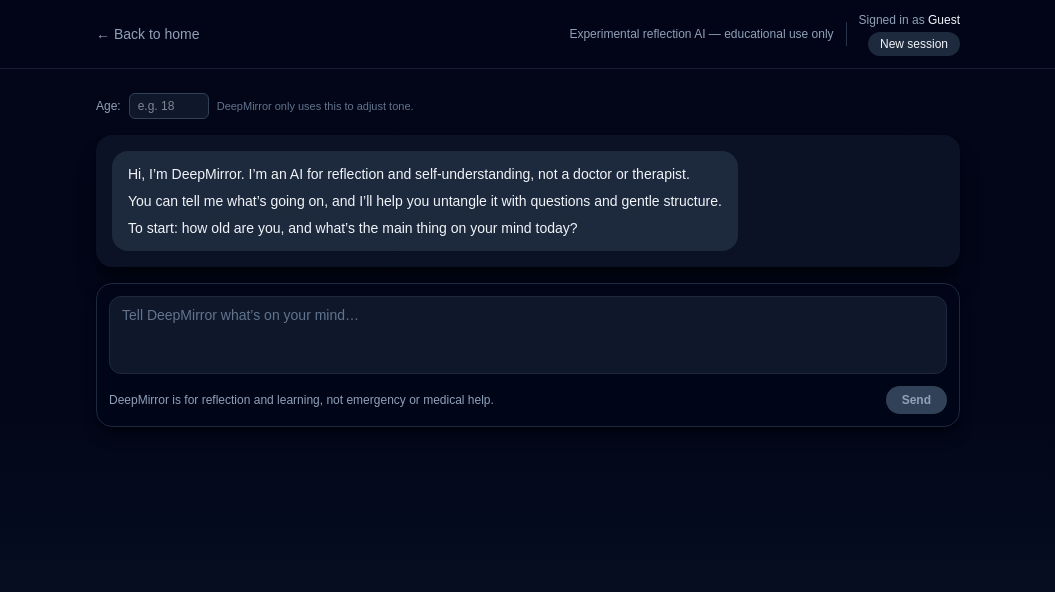
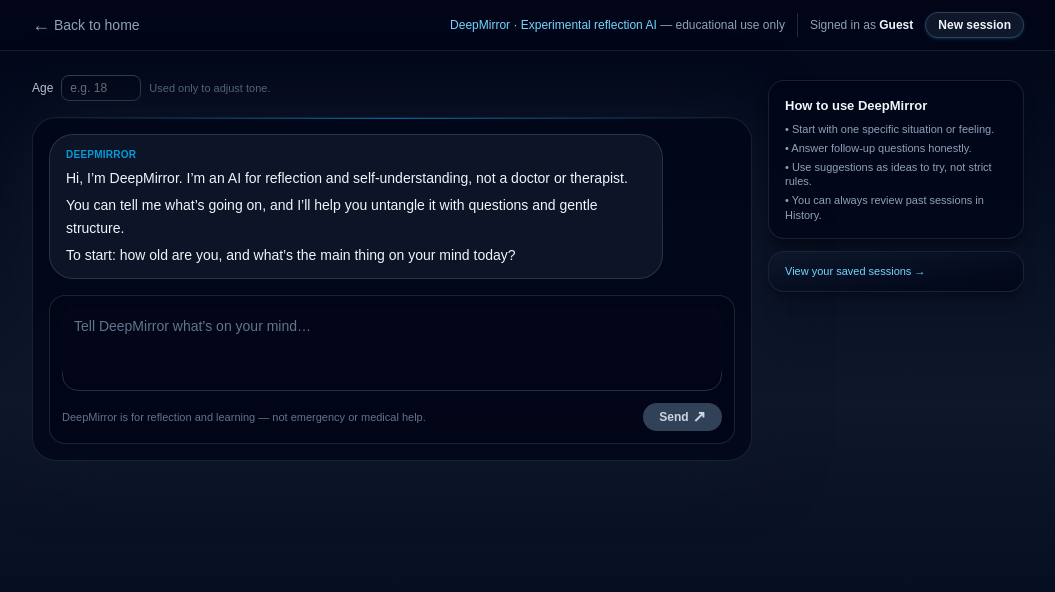
Before and after one commit to vrajvaghela9999-design/deepmirror, a Next.js app: page /chat in a window 1280 px wide. Shown: the top 592 px of the page, without its empty margins (112-1167 px from the left). Built offline with nearby package versions, Linux system fonts and the light colour scheme; no server answers.

Commit message:
Polish DeepMirror chat UI (premium layout)

```diff
--- a/app/chat/page.tsx
+++ b/app/chat/page.tsx
@@ -221,30 +221,44 @@
   const signedInEmail = user?.email ?? "Guest";
 
   return (
-    <main className="min-h-screen bg-gradient-to-b from-slate-950 via-slate-950 to-slate-900 text-slate-50">
+    <main className="min-h-screen bg-gradient-to-b from-slate-950 via-slate-900 to-slate-950 text-slate-50">
+      {/* Glow background */}
+      <div className="pointer-events-none fixed inset-0 -z-10">
+        <div className="absolute left-1/2 top-[-10%] h-64 w-64 -translate-x-1/2 rounded-full bg-sky-500/20 blur-3xl" />
+        <div className="absolute left-[10%] top-1/2 h-48 w-48 -translate-y-1/2 rounded-full bg-violet-500/10 blur-3xl" />
+        <div className="absolute right-[5%] bottom-[10%] h-48 w-48 rounded-full bg-emerald-500/10 blur-3xl" />
+      </div>
+
       {/* Top bar */}
       <header className="border-b border-slate-800/70 bg-slate-950/80 backdrop-blur">
-        <div className="mx-auto flex max-w-4xl items-center justify-between px-4 py-3 text-sm text-slate-300">
-          <Link href="/" className="text-slate-400 hover:text-slate-200">
-            ← Back to home
+        <div className="mx-auto flex max-w-5xl items-center justify-between px-4 py-3 text-sm text-slate-300">
+          <Link
+            href="/"
+            className="inline-flex items-center gap-1 text-slate-400 transition hover:text-slate-100"
+          >
+            <span className="text-lg leading-none">←</span>
+            <span>Back to home</span>
           </Link>
 
           <div className="flex items-center gap-3">
             <div className="hidden text-xs text-slate-400 sm:block">
-              Experimental reflection AI — educational use only
+              <span className="font-medium text-sky-300">
+                DeepMirror · Experimental reflection AI
+              </span>{" "}
+              — educational use only
             </div>
-            <div className="h-6 w-px bg-slate-700/80" />
-            <div className="flex flex-col items-end gap-1">
-              <span className="text-xs text-slate-400">
-                Signed in as{" "}
-                <span className="font-medium text-slate-100">
+            <div className="hidden h-6 w-px bg-slate-800 sm:block" />
+            <div className="flex items-center gap-3">
+              <div className="text-xs text-slate-400">
+                <span className="hidden sm:inline">Signed in as </span>
+                <span className="font-semibold text-slate-100">
                   {signedInEmail}
                 </span>
-              </span>
+              </div>
               <button
                 type="button"
                 onClick={handleNewSession}
-                className="rounded-full bg-slate-800 px-3 py-1 text-xs font-medium text-slate-100 hover:bg-slate-700"
+                className="rounded-full border border-slate-700 bg-slate-900 px-3 py-1 text-xs font-semibold text-slate-100 shadow-sm shadow-sky-500/20 transition hover:border-sky-500 hover:bg-slate-900/80"
               >
                 New session
               </button>
@@ -253,12 +267,14 @@
         </div>
       </header>
 
-      {/* Chat area */}
-      <div className="mx-auto flex max-w-4xl flex-col px-4 pb-24 pt-6">
-        {/* Age input + note */}
+      {/* Chat layout */}
+      <div className="mx-auto flex max-w-5xl flex-col gap-4 px-4 pb-24 pt-6 md:flex-row">
+        {/* Left: chat */}
+        <div className="flex-1">
+          {/* Age row */}
           <div className="mb-4 flex flex-wrap items-center justify-between gap-3 text-xs text-slate-400">
             <div className="flex items-center gap-2">
-            <span>Age:</span>
+              <span className="text-slate-300">Age</span>
               <input
                 type="number"
                 min={10}
@@ -266,23 +282,30 @@
                 placeholder="e.g. 18"
                 value={age}
                 onChange={(e) => setAge(e.target.value)}
-              className="w-20 rounded-md border border-slate-700 bg-slate-900 px-2 py-1 text-xs text-slate-100 outline-none focus:border-sky-500"
+                className="w-20 rounded-lg border border-slate-700 bg-slate-950/70 px-2 py-1 text-xs text-slate-100 outline-none ring-0 transition focus:border-sky-500 focus:ring-1 focus:ring-sky-500/60"
               />
               <span className="text-[11px] text-slate-500">
-              DeepMirror only uses this to adjust tone.
+                Used only to adjust tone.
               </span>
             </div>
           </div>
 
+          {/* Chat card */}
+          <section className="relative overflow-hidden rounded-3xl border border-slate-800/80 bg-slate-950/80 p-4 shadow-[0_0_70px_rgba(15,23,42,0.9)]">
+            {/* subtle top gradient line */}
+            <div className="pointer-events-none absolute inset-x-0 top-0 h-px bg-gradient-to-r from-transparent via-sky-500/60 to-transparent" />
+
             {/* Messages */}
-        <section className="flex-1 space-y-3 rounded-2xl bg-slate-900/70 p-4 shadow-xl shadow-black/40">
+            <div className="max-h-[60vh] space-y-3 overflow-y-auto pr-1 scrollbar-thin scrollbar-track-slate-950 scrollbar-thumb-slate-700/80">
               {loadingUser || loadingConversation ? (
-            <div className="flex items-center justify-center py-8 text-sm text-slate-400">
+                <div className="flex items-center justify-center py-12 text-sm text-slate-400">
+                  <div className="flex items-center gap-3">
+                    <span className="h-2 w-2 animate-ping rounded-full bg-sky-400" />
                     Loading your session…
                   </div>
+                </div>
               ) : (
-            <div className="space-y-3">
-              {messages.map((m, idx) => {
+                messages.map((m, idx) => {
                   const isAssistant = m.role === "assistant";
                   return (
                     <div
@@ -293,12 +316,17 @@
                     >
                       <div
                         className={
-                        "max-w-[90%] rounded-2xl px-4 py-3 text-sm leading-relaxed " +
+                          "group relative max-w-[90%] rounded-3xl px-4 py-3 text-sm leading-relaxed shadow-sm transition " +
                           (isAssistant
-                          ? "bg-slate-800 text-slate-100"
-                          : "bg-sky-500 text-sky-50")
+                            ? "bg-slate-900/90 text-slate-100 border border-slate-700/70"
+                            : "bg-gradient-to-br from-sky-500 to-cyan-400 text-slate-950 font-medium shadow-sky-500/40")
                         }
                       >
+                        {isAssistant && (
+                          <div className="mb-1 text-[10px] font-semibold uppercase tracking-wide text-sky-400/80">
+                            DeepMirror
+                          </div>
+                        )}
                         {m.content.split("\n").map((line, i) => (
                           <p key={i} className="mb-1 last:mb-0">
                             {line}
@@ -307,31 +335,51 @@
                       </div>
                     </div>
                   );
-              })}
+                })
+              )}
+            </div>
+
+            {/* Typing indicator */}
+            {isSending && !loadingConversation && (
+              <div className="mt-3 flex items-center gap-2 text-xs text-sky-300/80">
+                <span className="flex h-6 items-center gap-1 rounded-full bg-slate-900/80 px-3 py-1">
+                  <span className="h-1.5 w-1.5 animate-bounce rounded-full bg-sky-400" />
+                  <span className="h-1.5 w-1.5 animate-bounce rounded-full bg-sky-300 delay-150" />
+                  <span className="h-1.5 w-1.5 animate-bounce rounded-full bg-sky-200 delay-300" />
+                </span>
+                DeepMirror is thinking…
               </div>
             )}
-        </section>
 
             {/* Input form */}
             <form
               onSubmit={handleSubmit}
-          className="mt-4 flex flex-col gap-3 rounded-2xl border border-slate-800 bg-slate-950/80 p-3 shadow-lg shadow-black/40"
+              className="mt-4 space-y-3 rounded-2xl border border-slate-800/90 bg-slate-950/90 p-3"
             >
+              <div className="relative">
+                <div className="pointer-events-none absolute inset-0 rounded-2xl border border-slate-700/70" />
                 <textarea
                   rows={3}
-            className="w-full resize-none rounded-xl border border-slate-800 bg-slate-900 px-3 py-2 text-sm text-slate-100 outline-none placeholder:text-slate-500 focus:border-sky-500"
+                  className="relative w-full resize-none rounded-2xl bg-slate-950 px-3 py-2 text-sm text-slate-100 outline-none placeholder:text-slate-500 focus:ring-2 focus:ring-sky-500/60"
                   placeholder="Tell DeepMirror what’s on your mind…"
                   value={input}
                   onChange={(e) => setInput(e.target.value)}
                   disabled={isSending || loadingUser || loadingConversation}
                 />
+              </div>
 
-          <div className="flex items-center justify-between text-xs text-slate-400">
+              <div className="flex flex-col gap-2 text-[11px] text-slate-500 sm:flex-row sm:items-center sm:justify-between">
                 <span>
-              DeepMirror is for reflection and learning, not emergency or
+                  DeepMirror is for reflection and learning — not emergency or
                   medical help.
                 </span>
 
+                <div className="flex items-center justify-end gap-2">
+                  {conversationId && (
+                    <span className="rounded-full bg-slate-900 px-2 py-1 text-[10px] text-slate-400">
+                      Session saved
+                    </span>
+                  )}
                   <button
                     type="submit"
                     disabled={
@@ -340,12 +388,49 @@
                       loadingConversation ||
                       !input.trim()
                     }
-              className="rounded-full bg-sky-500 px-4 py-1.5 text-xs font-semibold text-slate-950 disabled:cursor-not-allowed disabled:bg-slate-700 disabled:text-slate-400"
+                    className="inline-flex items-center gap-1 rounded-full bg-sky-500 px-4 py-1.5 text-xs font-semibold text-slate-950 shadow-md shadow-sky-500/40 transition hover:bg-sky-400 disabled:cursor-not-allowed disabled:bg-slate-700 disabled:text-slate-300 disabled:shadow-none"
                   >
-              {isSending ? "Thinking…" : "Send"}
+                    {isSending ? (
+                      <>
+                        <span className="h-2 w-2 animate-spin rounded-full border border-slate-900 border-t-transparent" />
+                        Sending
+                      </>
+                    ) : (
+                      <>
+                        <span>Send</span>
+                        <span className="text-base leading-none">↗</span>
+                      </>
+                    )}
                   </button>
                 </div>
+              </div>
             </form>
+          </section>
+        </div>
+
+        {/* Right: tiny “how to use” card (desktop) */}
+        <aside className="hidden w-64 flex-shrink-0 md:block">
+          <div className="sticky top-20 space-y-3 text-xs text-slate-300">
+            <div className="rounded-2xl border border-slate-800/80 bg-slate-950/80 p-4 shadow-lg shadow-black/40">
+              <h2 className="mb-2 text-[13px] font-semibold text-slate-100">
+                How to use DeepMirror
+              </h2>
+              <ul className="space-y-1 text-[11px] text-slate-400">
+                <li>• Start with one specific situation or feeling.</li>
+                <li>• Answer follow-up questions honestly.</li>
+                <li>• Use suggestions as ideas to try, not strict rules.</li>
+                <li>• You can always review past sessions in History.</li>
+              </ul>
+            </div>
+
+            <Link
+              href="/history"
+              className="block rounded-2xl border border-slate-800/80 bg-gradient-to-br from-slate-900 to-slate-950 px-4 py-3 text-[11px] font-medium text-sky-300 shadow-lg shadow-black/30 transition hover:border-sky-500 hover:text-sky-200"
+            >
+              View your saved sessions →
+            </Link>
+          </div>
+        </aside>
       </div>
     </main>
   );
```
Lines whose indentation alone changed are shown as unchanged.
